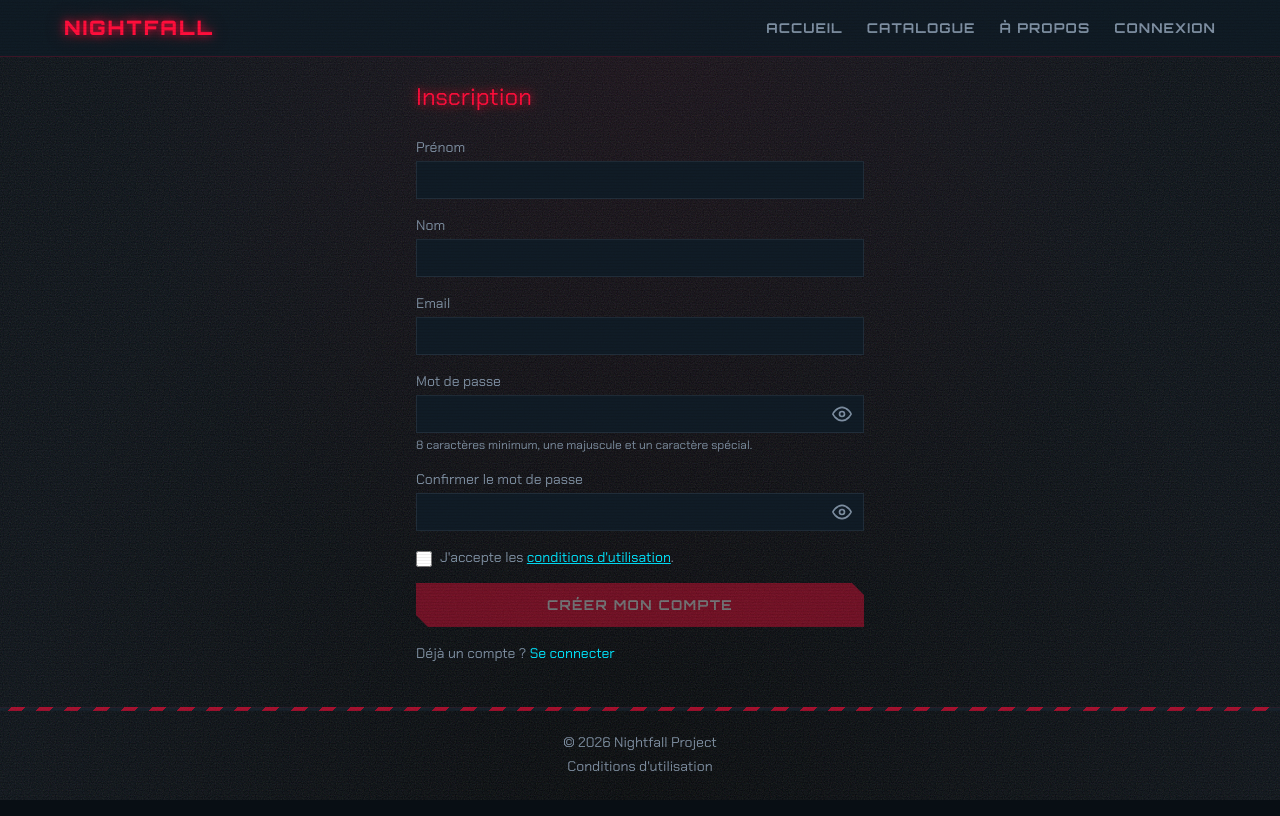
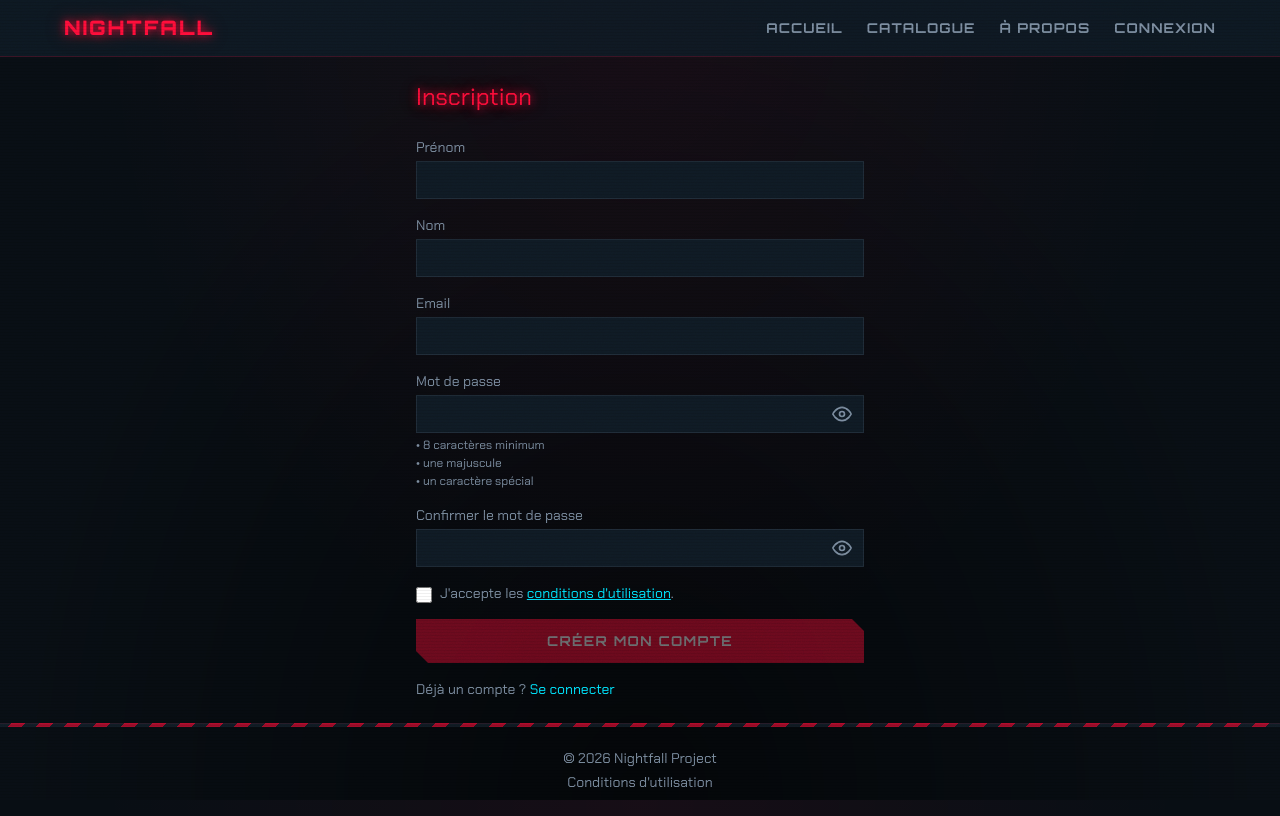
Before and after one commit to Holberton-Nightfall/holbertonschool-nightfall-project, a React (Vite) app in the folder frontend/: page /inscription in a window 1280 px wide. Built offline with nearby package versions, Linux system fonts and the light colour scheme; no server answers.

Commit message:
feat(frontend): add PasswordRequirements component for password validation feedback

```diff
--- /dev/null
+++ b/frontend/src/components/ui/PasswordRequirements.jsx
@@ -0,0 +1,17 @@
+import { PASSWORD_RULES } from '../../lib/passwordRules.js';
+
+// Liste les critères de robustesse un par un, chacun passant en turquoise dès qu'il est rempli.
+export default function PasswordRequirements({ password }) {
+  return (
+    <ul className="flex flex-col gap-0.5 text-xs">
+      {PASSWORD_RULES.map((rule) => {
+        const valid = rule.test(password);
+        return (
+          <li key={rule.label} className={valid ? 'text-accent-2' : 'text-text-muted'}>
+            {valid ? '✓' : '•'} {rule.label}
+          </li>
+        );
+      })}
+    </ul>
+  );
+}
--- a/frontend/src/pages/Account.jsx
+++ b/frontend/src/pages/Account.jsx
@@ -2,6 +2,7 @@ import { useState } from 'react';
 import { useNavigate } from 'react-router-dom';
 import Button from '../components/ui/Button.jsx';
 import PasswordInput from '../components/ui/PasswordInput.jsx';
+import PasswordRequirements from '../components/ui/PasswordRequirements.jsx';
 import Modal from '../components/ui/Modal.jsx';
 import { useAuth } from '../context/AuthContext.jsx';
 import { inputField } from '../lib/classNames.js';
@@ -181,9 +182,7 @@ function PasswordSection() {
             required
             minLength={8}
           />
-          <span className={newPassword.length > 0 && !passwordValid ? 'text-accent' : 'text-xs text-text-muted'}>
-            8 caractères minimum, une majuscule et un caractère spécial.
-          </span>
+          <PasswordRequirements password={newPassword} />
         </label>
         <label className="flex flex-col gap-1 text-sm text-text-muted">
           Confirmer le nouveau mot de passe
--- a/frontend/src/pages/Register.jsx
+++ b/frontend/src/pages/Register.jsx
@@ -2,6 +2,7 @@ import { useState } from 'react';
 import { Link, Navigate, useLocation, useNavigate } from 'react-router-dom';
 import Button from '../components/ui/Button.jsx';
 import PasswordInput from '../components/ui/PasswordInput.jsx';
+import PasswordRequirements from '../components/ui/PasswordRequirements.jsx';
 import Modal from '../components/ui/Modal.jsx';
 import TermsContent from '../content/TermsContent.jsx';
 import { useAuth } from '../context/AuthContext.jsx';
@@ -85,9 +86,7 @@ export default function Register() {
             value={form.password}
             onChange={handleChange}
           />
-          <span className={form.password.length > 0 && !passwordValid ? 'text-accent' : 'text-xs text-text-muted'}>
-            8 caractères minimum, une majuscule et un caractère spécial.
-          </span>
+          <PasswordRequirements password={form.password} />
         </label>
         <label className="flex flex-col gap-1 text-sm text-text-muted">
           Confirmer le mot de passe
```
